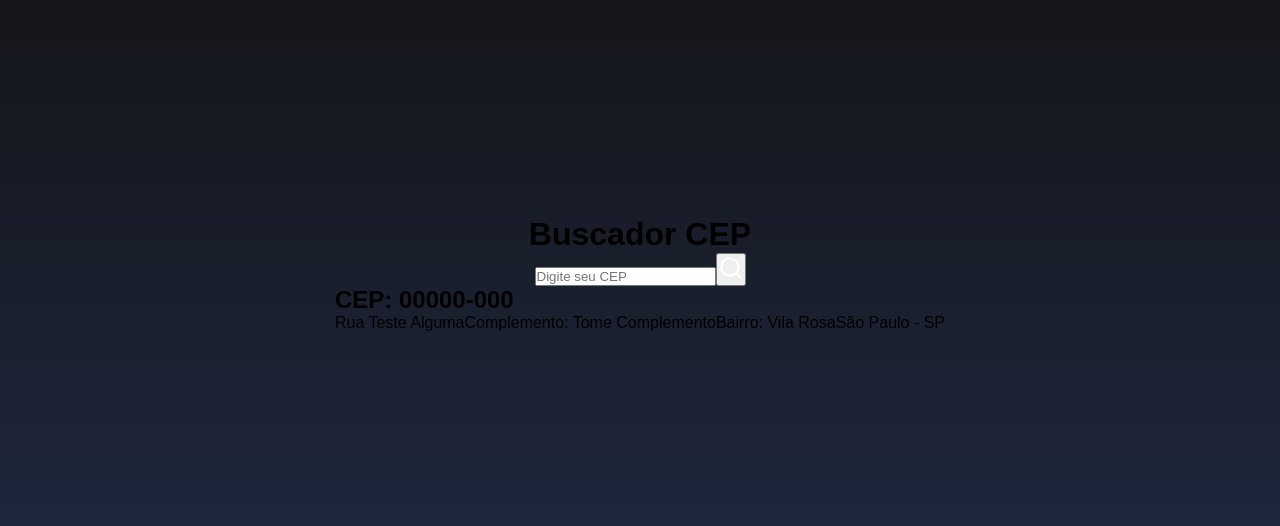
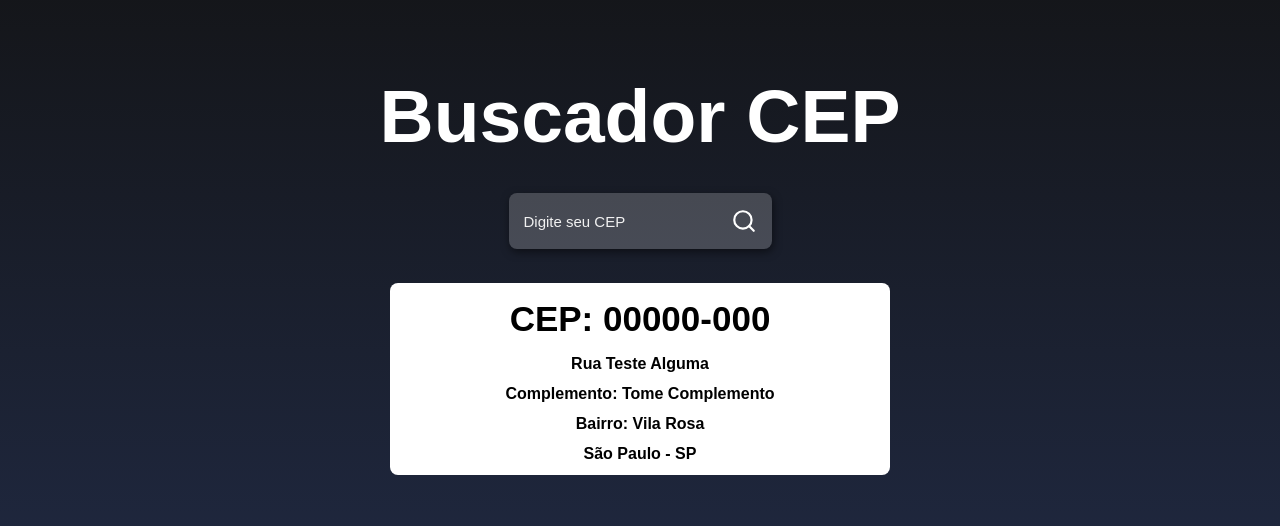
Before and after one commit to ShiroiGure/buscadorCepReact, a JavaScript app: page / in a window 1280 px wide. Shown: the part 126-652 px from the top of the page. Built offline with nearby package versions, Linux system fonts and the light colour scheme; the HTML template or start-up script is replaced by a standard one.

Commit message:
make app codes

```diff
--- a/src/App.js
+++ b/src/App.js
@@ -4,20 +4,20 @@ import './styles.css'
 function App() {
   return (
     <div className="container">
-      <h1 classname="title">Buscador CEP</h1>
+      <h1 className="title">Buscador CEP</h1>
 
-      <div classname="containerInput">
+      <div className="containerInput">
         <input
         type="text"
         placeholder="Digite seu CEP"
         />
 
-      <button classname="buttonSearch">
+      <button className="buttonSearch">
         <FiSearch size={26} color="#FFF"/>
       </button>
       </div>
 
-      <main classname="main">
+      <main className="main">
         <h2>CEP: 00000-000</h2>
 
         <span>Rua Teste Alguma</span>
```
